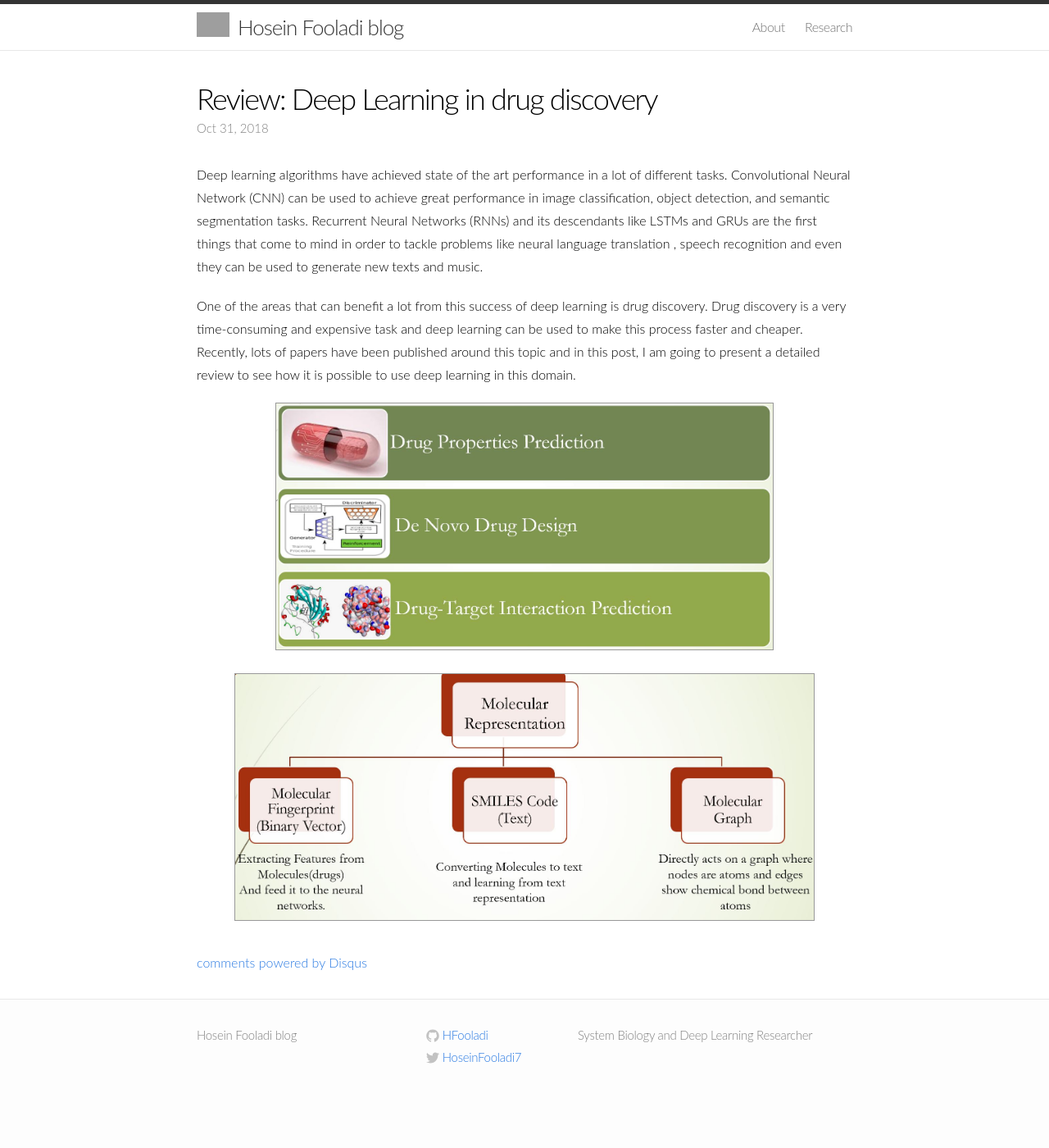
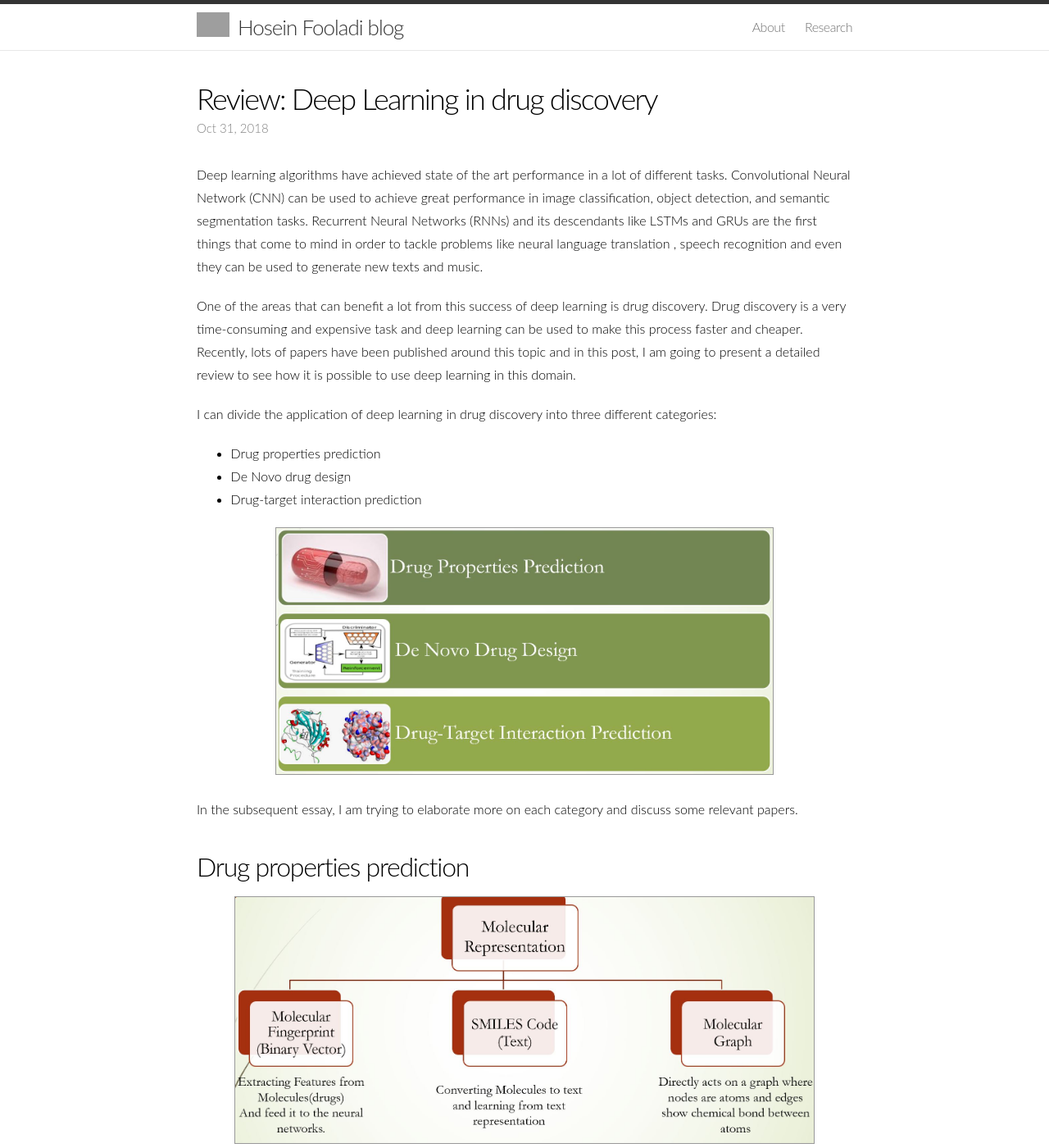
Before and after one commit to HFooladi/HFooladi.github.io, a Jekyll site: the page built from _posts/2018-10-31-Review_DL_Drug.md, in a window 1280 px wide and 1400 px high. Shown: the whole window at 82% size. Built offline with Jekyll 4.4.1, drawn with Linux system fonts in a browser that asks for light colours; comment, search, counter and statistics services are not loaded; grey boxes are pictures that could not be loaded.

Commit message:
Update 2018-10-31-Review_DL_Drug.md

```diff
--- a/_posts/2018-10-31-Review_DL_Drug.md
+++ b/_posts/2018-10-31-Review_DL_Drug.md
@@ -11,11 +11,18 @@ Deep learning algorithms have achieved state of the art performance in a lot of
 
 One of the areas that can benefit a lot from this success of deep learning is drug discovery. Drug discovery is a very time-consuming and expensive task and deep learning can be used to make this process faster and cheaper. Recently, lots of papers have been published around this topic and in this post, I am going to present a detailed review to see how it is possible to use deep learning in this domain.
 
+I can divide the application of deep learning in drug discovery into three different categories:
+- Drug properties prediction
+- De Novo drug design
+- Drug-target interaction prediction
+
 <div class="imgcap">
 <img src="/assets/Review_DL_Drug/AI_Drug.JPG" height="300">
 </div>
 
+In the subsequent essay, I am trying to elaborate more on each category and discuss some relevant papers.
 
+## Drug properties prediction
 
 <div class="imgcap">
 <img src="/assets/Review_DL_Drug/Representation.JPG" height="300">
```
